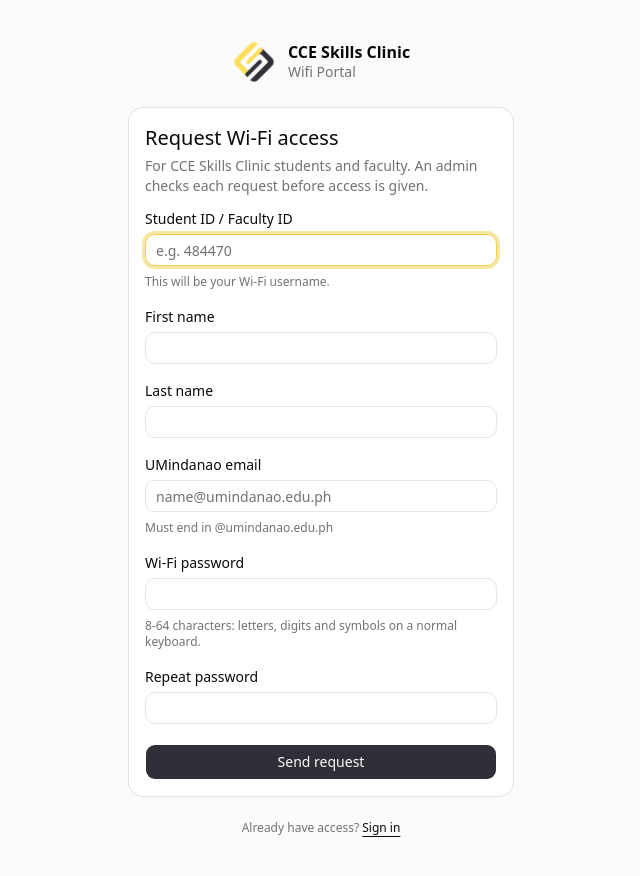
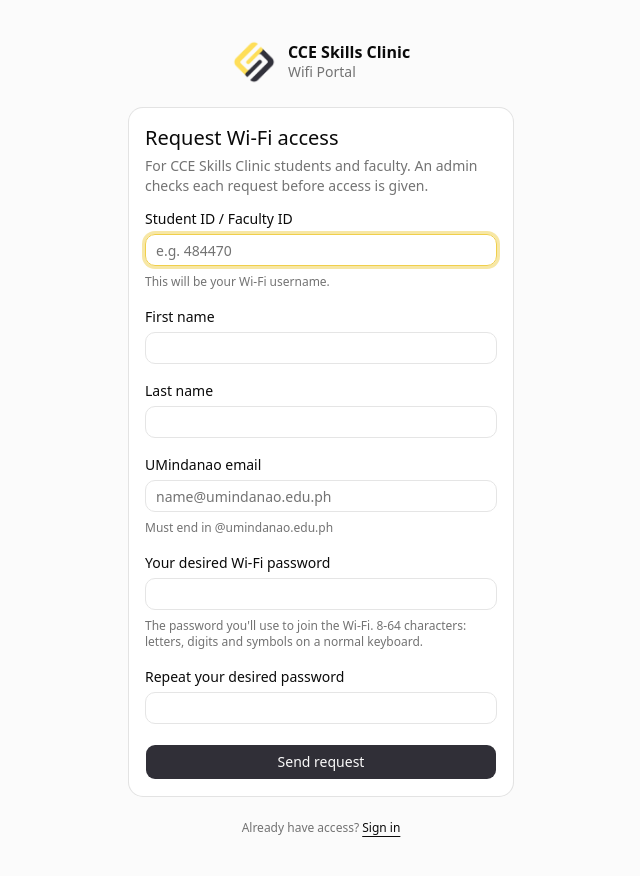
Before and after one commit to riomar0001/skills-clinic-wifi-portal, a React (Vite) app in the folder portal/web/: page /request-access in a window 1280 px wide. Shown: the whole page, without its empty margins (319-959 px from the left). Built offline with nearby package versions, Linux system fonts and the light colour scheme; no server answers.

Commit message:
fix(access-requests): Label the password as the person's desired Wi-Fi password

```diff
--- a/portal/web/src/features/access-requests/RequestAccessPage.tsx
+++ b/portal/web/src/features/access-requests/RequestAccessPage.tsx
@@ -89,11 +89,12 @@ export function RequestAccessPage() {
             pattern={EMAIL_PATTERN} placeholder={`name@${EMAIL_DOMAIN}`}
             value={email} onChange={(e) => setEmail(e.target.value)} />
         </FormField>
-        <FormField label="Wi-Fi password" hint="8-64 characters: letters, digits and symbols on a normal keyboard.">
+        <FormField label="Your desired Wi-Fi password"
+          hint="The password you'll use to join the Wi-Fi. 8-64 characters: letters, digits and symbols on a normal keyboard.">
           <Input name="new-password" type="password" autoComplete="new-password" minLength={8} maxLength={64} required
             value={password} onChange={(e) => setPassword(e.target.value)} />
         </FormField>
-        <FormField label="Repeat password">
+        <FormField label="Repeat your desired password">
           <Input name="confirm-password" type="password" autoComplete="new-password" minLength={8} maxLength={64} required
             value={confirm} onChange={(e) => setConfirm(e.target.value)} />
         </FormField>
```
